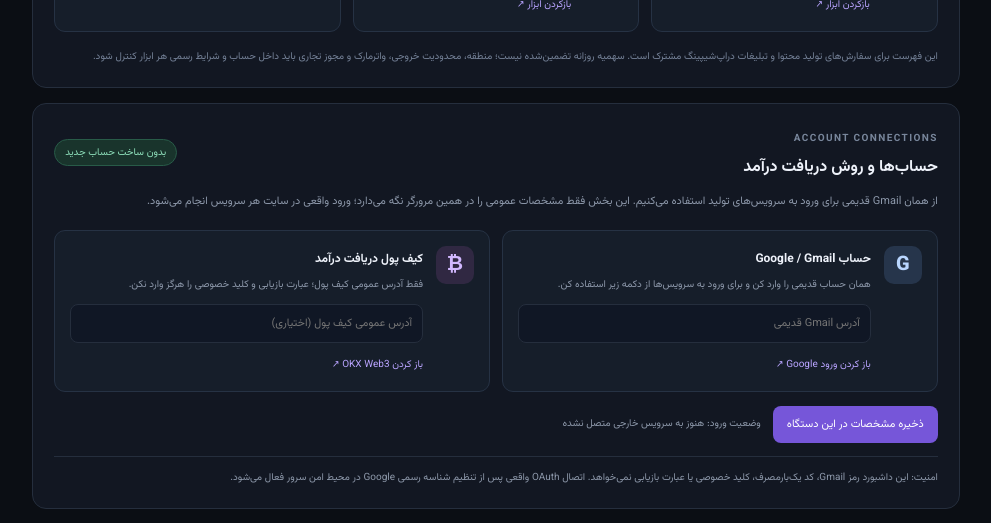
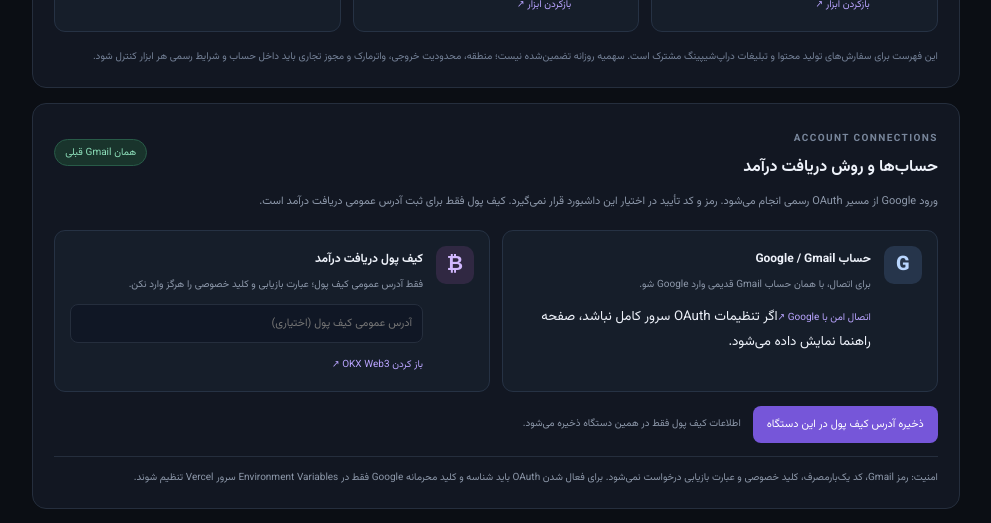
Before and after one commit to ebrahimi1366alireza-tech/AICreativeEarnings, a Next.js app: page / in a window 1280 px wide. Shown: the part 1680-2203 px from the top of the page, without its empty margins (19-1010 px from the left). Built offline with nearby package versions, Linux system fonts and the light colour scheme; no server answers.

Commit message:
Wire Google OAuth sign-in and session status

```diff
--- a/app/components/account-connections.tsx
+++ b/app/components/account-connections.tsx
@@ -3,13 +3,25 @@
 import { useEffect, useState } from "react";
 
 const STORAGE_KEY = "creativeops-connections-v1";
-
 type SavedConnections = { email: string; wallet: string };
+type AuthStatus = { connected: boolean; profile: { email: string; name?: string; picture?: string } | null; configured?: boolean };
 
 export default function AccountConnections() {
   const [email, setEmail] = useState("");
   const [wallet, setWallet] = useState("");
   const [saved, setSaved] = useState(false);
+  const [auth, setAuth] = useState<AuthStatus>({ connected: false, profile: null });
+  const [checking, setChecking] = useState(true);
+
+  async function refreshAuth() {
+    setChecking(true);
+    try {
+      const response = await fetch("/api/auth/status", { cache: "no-store" });
+      const data = await response.json() as AuthStatus;
+      setAuth(data);
+    } catch { setAuth({ connected: false, profile: null }); }
+    finally { setChecking(false); }
+  }
 
   useEffect(() => {
     try {
@@ -20,6 +32,7 @@ export default function AccountConnections() {
         setWallet(parsed.wallet || "");
       }
     } catch { /* ignore invalid local data */ }
+    void refreshAuth();
   }, []);
 
   function save() {
@@ -27,21 +40,30 @@ export default function AccountConnections() {
     setSaved(true);
   }
 
+  async function logout() {
+    await fetch("/api/auth/logout", { method: "POST" });
+    await refreshAuth();
+  }
+
   return (
     <section className="panel connections-panel" id="accounts">
       <div className="panel-head">
         <div><span className="eyebrow">ACCOUNT CONNECTIONS</span><h2>حساب‌ها و روش دریافت درآمد</h2></div>
-        <span className="free-tag">بدون ساخت حساب جدید</span>
+        <span className="free-tag">همان Gmail قبلی</span>
       </div>
-      <p className="connection-intro">از همان Gmail قدیمی برای ورود به سرویس‌های تولید استفاده می‌کنیم. این بخش فقط مشخصات عمومی را در همین مرورگر نگه می‌دارد؛ ورود واقعی در سایت هر سرویس انجام می‌شود.</p>
+      <p className="connection-intro">ورود Google از مسیر OAuth رسمی انجام می‌شود. رمز و کد تأیید در اختیار این داشبورد قرار نمی‌گیرد. کیف پول فقط برای ثبت آدرس عمومی دریافت درآمد است.</p>
       <div className="connection-grid">
         <div className="connection-card">
           <div className="connection-icon">G</div>
           <div className="connection-body">
             <strong>حساب Google / Gmail</strong>
-            <p>همان حساب قدیمی را وارد کن و برای ورود به سرویس‌ها از دکمه زیر استفاده کن.</p>
-            <input value={email} onChange={e => { setEmail(e.target.value); setSaved(false); }} type="email" placeholder="آدرس Gmail قدیمی" aria-label="آدرس Gmail قدیمی" />
-            <a href="https://accounts.google.com/" target="_blank" rel="noreferrer">باز کردن ورود Google ↗</a>
+            <p>{auth.connected ? `متصل: ${auth.profile?.email || ""}` : "برای اتصال، با همان حساب Gmail قدیمی وارد Google شو."}</p>
+            {auth.connected ? (
+              <button type="button" onClick={logout}>قطع اتصال Google</button>
+            ) : (
+              <a href="/api/auth/google">اتصال امن با Google ↗</a>
+            )}
+            <small>{checking ? "در حال بررسی وضعیت اتصال..." : auth.connected ? "ورود OAuth فعال است." : "اگر تنظیمات OAuth سرور کامل نباشد، صفحه راهنما نمایش داده می‌شود."}</small>
           </div>
         </div>
         <div className="connection-card">
@@ -55,10 +77,10 @@ export default function AccountConnections() {
         </div>
       </div>
       <div className="connection-actions">
-        <button type="button" onClick={save}>ذخیره مشخصات در این دستگاه</button>
-        <span role="status">{saved ? "مشخصات ذخیره شد؛ هنوز ورود خارجی تأیید نشده است." : "وضعیت ورود: هنوز به سرویس خارجی متصل نشده"}</span>
+        <button type="button" onClick={save}>ذخیره آدرس کیف پول در این دستگاه</button>
+        <span role="status">{saved ? "آدرس عمومی در این مرورگر ذخیره شد." : "اطلاعات کیف پول فقط در همین دستگاه ذخیره می‌شود."}</span>
       </div>
-      <p className="connection-safety">امنیت: این داشبورد رمز Gmail، کد یک‌بارمصرف، کلید خصوصی یا عبارت بازیابی نمی‌خواهد. اتصال OAuth واقعی پس از تنظیم شناسه رسمی Google در محیط امن سرور فعال می‌شود.</p>
+      <p className="connection-safety">امنیت: رمز Gmail، کد یک‌بارمصرف، کلید خصوصی و عبارت بازیابی درخواست نمی‌شود. برای فعال شدن OAuth باید شناسه و کلید محرمانه Google فقط در Environment Variables سرور Vercel تنظیم شوند.</p>
     </section>
   );
 }
```
